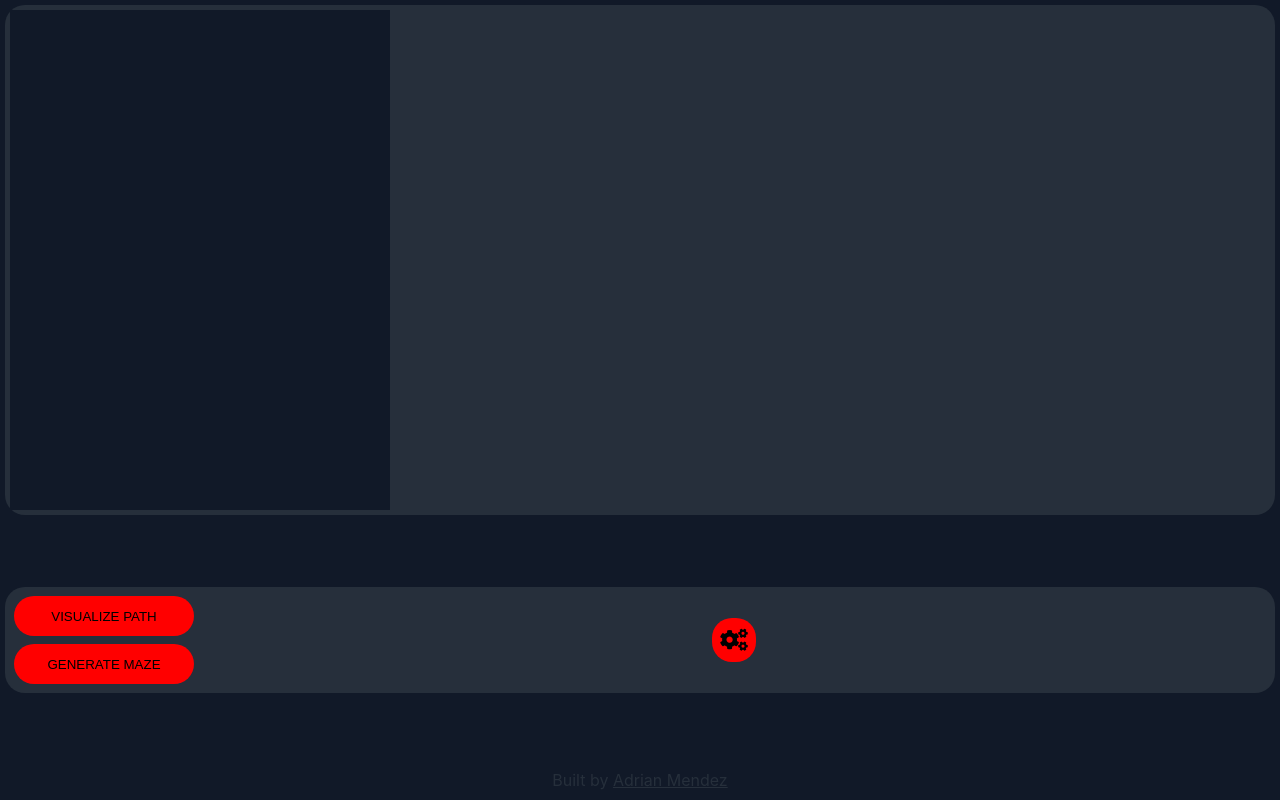
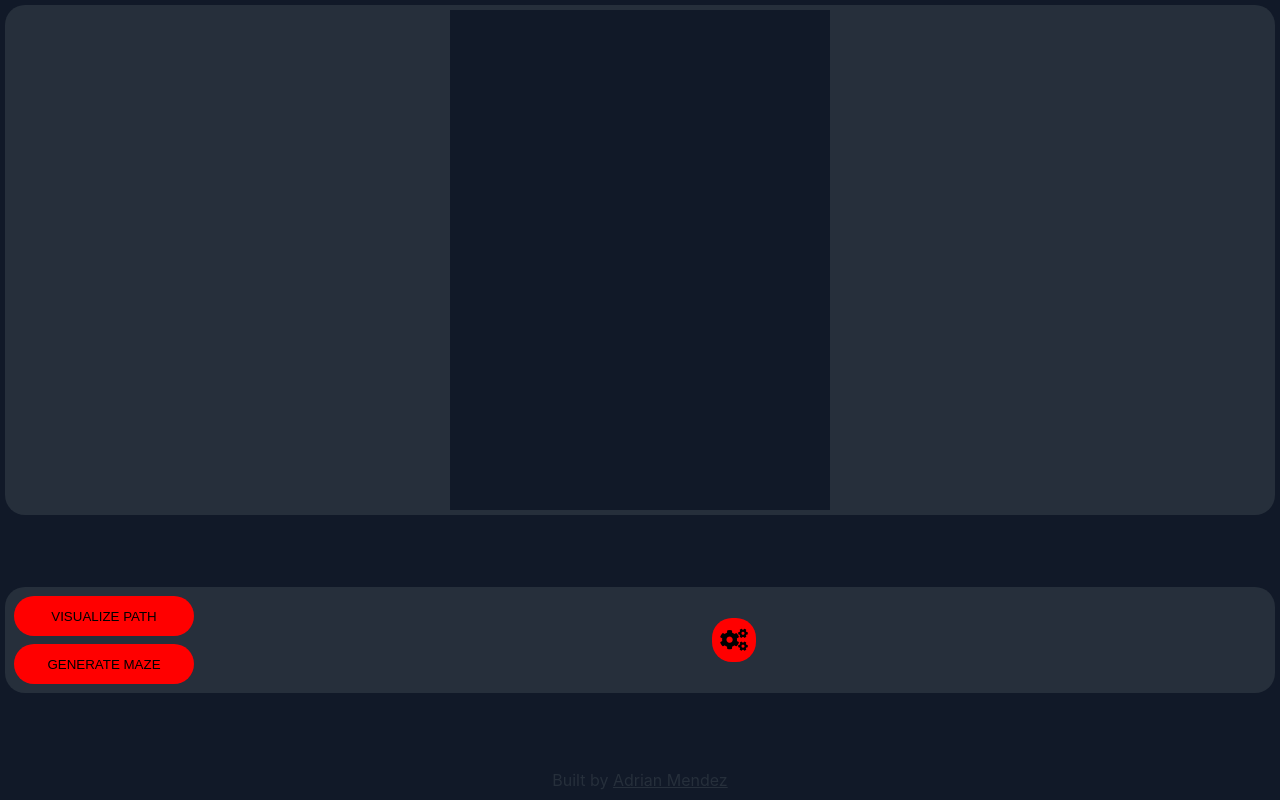
Before and after one commit to adrianmendez03/pathfinder, a React (Create React App) app: page / in a window 1280 px wide. Built offline with nearby package versions, Linux system fonts and the light colour scheme.

Commit message:
Centered Rows in the grid

```diff
--- a/src/components/grid/Grid.css
+++ b/src/components/grid/Grid.css
@@ -5,7 +5,7 @@
   background-color: var(--secondary);
 }
 
-.grid--row {
+.grid__row {
   justify-content: center;
 }
 
```
